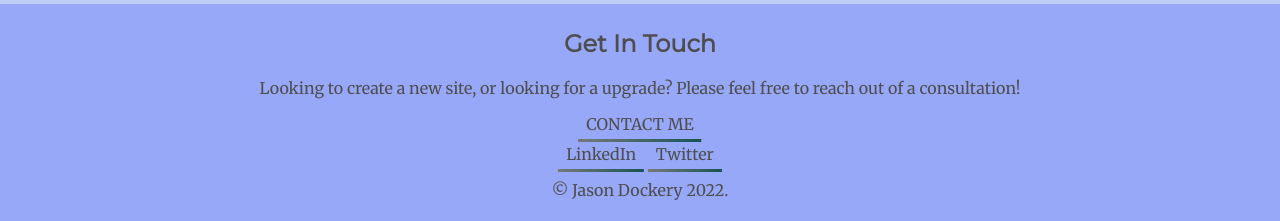
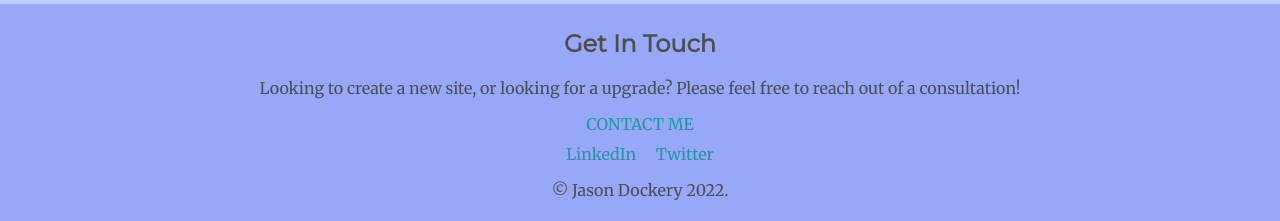
Before and after one commit to doctharock/Jason_Dockery, a plain HTML site: page Web Development/CSS - My Site/index.html in a window 1280 px wide. Shown: the part 1297-1518 px from the top of the page. Drawn offline with Linux system fonts and the light colour scheme.

Commit message:
Added hyperlink animation

```diff
--- a/Web Development/CSS - My Site/css/styles.css
+++ b/Web Development/CSS - My Site/css/styles.css
@@ -37,6 +37,29 @@ hr {
     border-color: grey;
     border-width: 5px;
     width: 20%;
+}
+
+a {
+    color: inherit;
+    text-decoration: none;
+}
+
+a {
+    background:
+        linear-gradient(to left,
+            rgb(251, 253, 253),
+            rgb(0, 120, 120),
+            rgb(251, 253, 253)),
+        linear-gradient(to right,
+            rgb(251, 253, 253),
+            rgb(0, 120, 120),
+            rgb(251, 253, 253));
+    background-size: 100% 0px, 0% 0px;
+    background-position: 100% 100%, 0 100%;
+    background-repeat: no-repeat;
+    transition: background-size 400ms;
+    padding: 0.5rem;
+    color: #1F999E;
 }
 
 /*****Classes*****/
@@ -82,30 +105,8 @@ hr {
     font-size: x-small;
 }
 
-a {
-    color: inherit;
-    text-decoration: none;
-  }
+/*****forgot the name*****/
 
-  a {
-    background:
-      linear-gradient(
-        to right,
-        rgb(118, 122, 122),
-        rgb(24, 83, 83)
-      ),
-      linear-gradient(
-        to right,
-        rgb(255, 123, 0),
-        rgb(0, 25, 248)
-    );
-    background-size: 100% 3px, 0 3px;
-    background-position: 100% 100%, 0 100%;
-    background-repeat: no-repeat;
-    transition: background-size 400ms;
-    padding: 0.5rem;
-  }
-
-  a:hover {
+a:hover {
     background-size: 0 3px, 100% 3px;
-  }
+}
--- a/Web Development/CSS - My Site/index.html
+++ b/Web Development/CSS - My Site/index.html
@@ -14,7 +14,7 @@
 <body>
     <div class="topContainer">
         <img class ="sun" src="https://media.giphy.com/media/ZCNKNsiPMOo5jr0pBd/giphy.gif" alt="sun">
-        <h1>I'm Jason.</h1>
+        <h1>I'm Jason</h1>
         <h2>I like <span class="warm">warm</span> hugs.</h2>
 
     </div>
```
